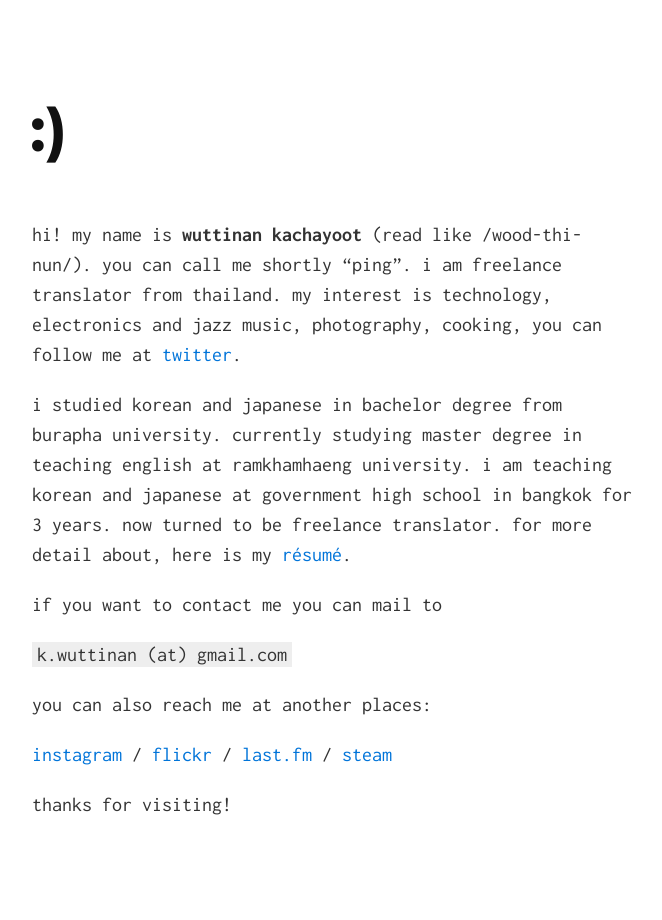
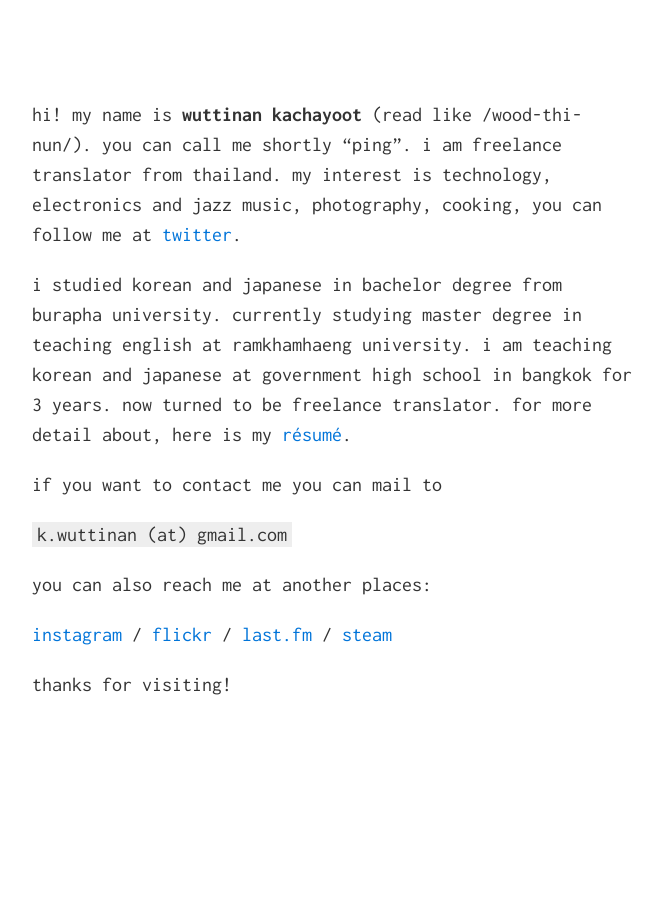
Before and after one commit to wuttinan/wuttinan.github.io, a Jekyll site: the page built from index.html, in a window 1280 px wide. Shown: the whole page, without its empty margins (308-970 px from the left). Built offline with Jekyll 4.4.1, drawn with Linux system fonts in a browser that asks for light colours; Markdown is read by kramdown in place of the engine named in the settings.

```diff
--- a/_layouts/default.html
+++ b/_layouts/default.html
@@ -13,7 +13,7 @@
 </head>
 <body>
   <div class="container">
-    <h1><a href="./">{{ site.h1_tag_text }}</a></h1>
+    <!-- <h1><a href="./">{{ site.h1_tag_text }}</a></h1> -->
     {{ content }}
   </div>
 {% include scripts.html %}
```
